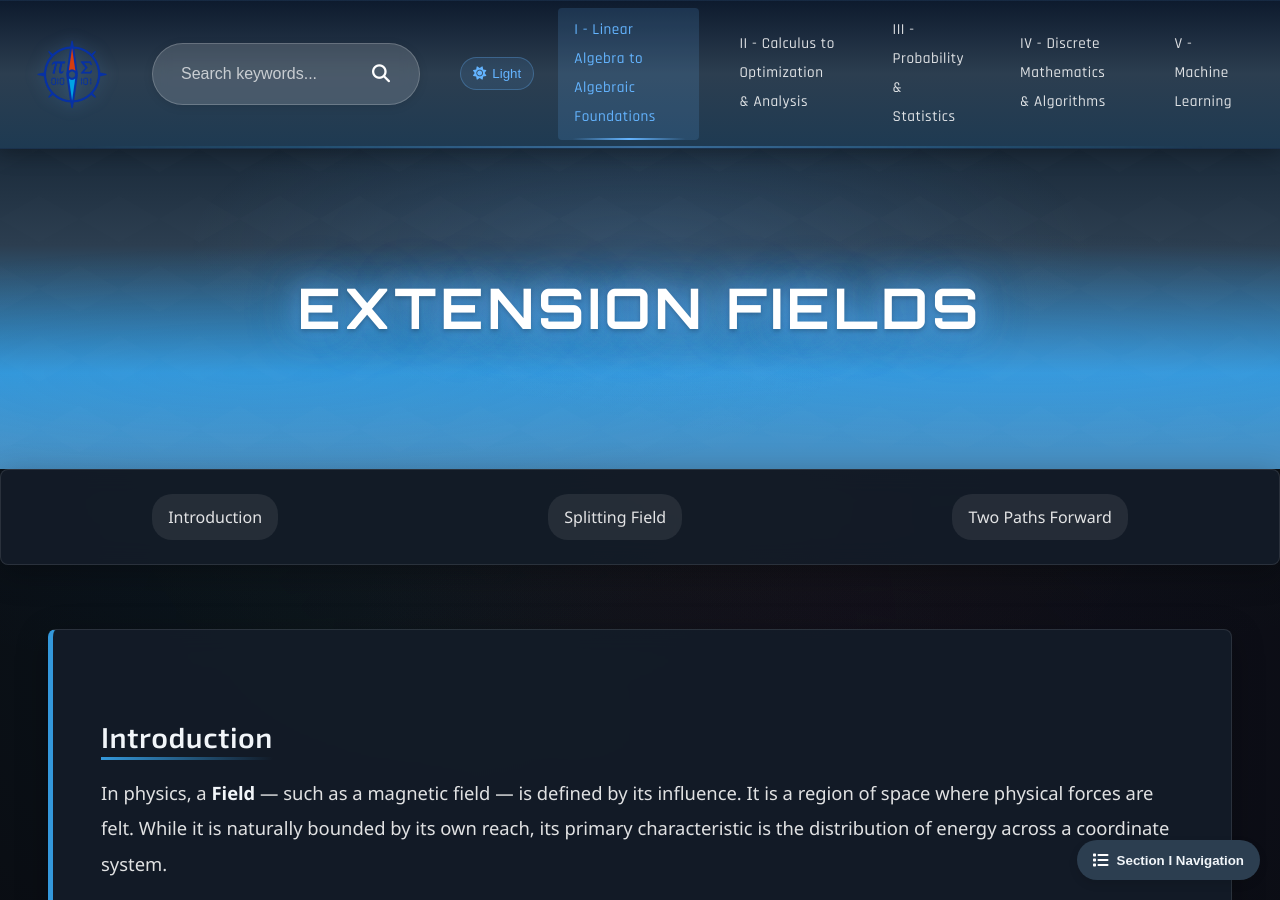
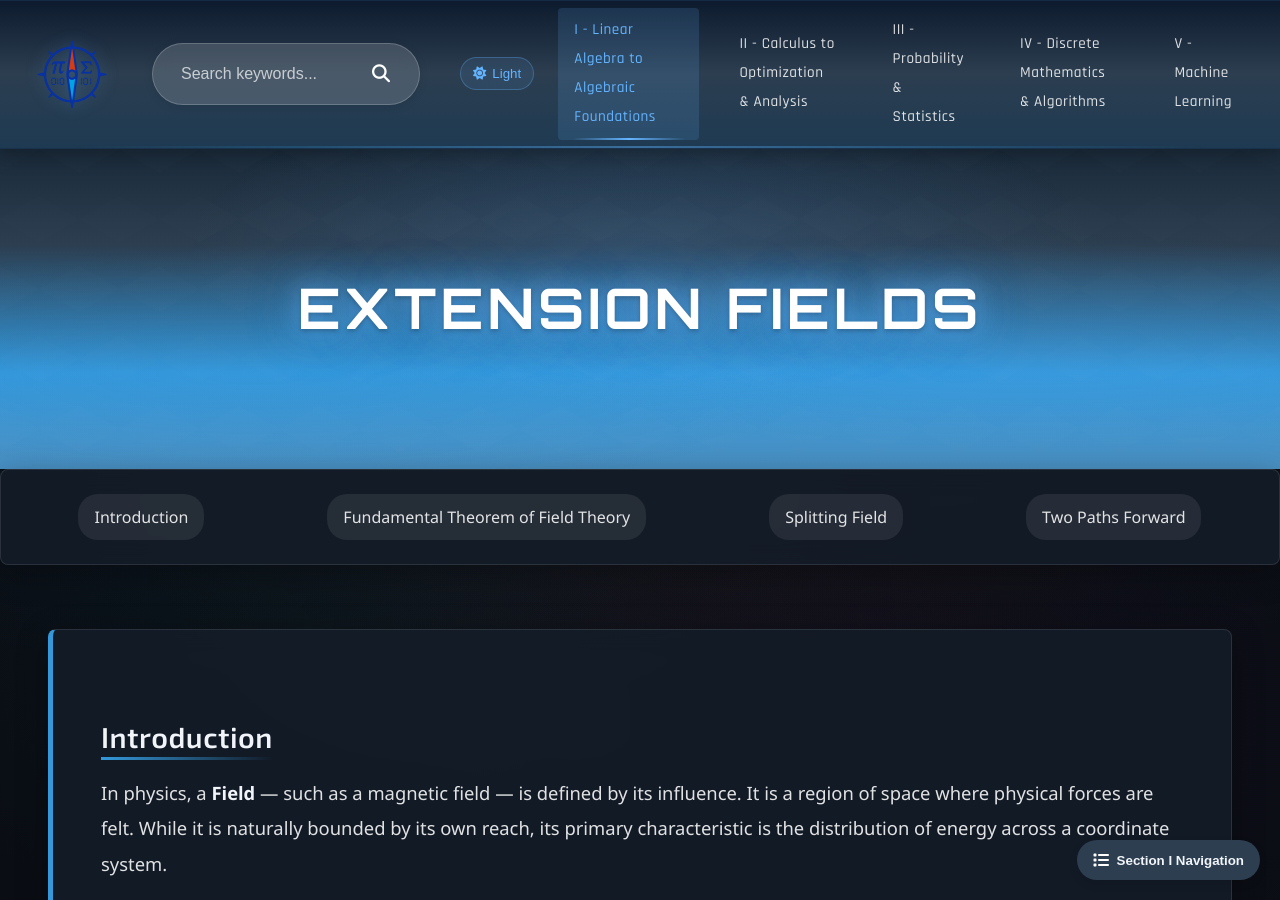
Before and after one commit to Yusukey01/yusukey01.github.io, a Jekyll site: the page built from Mathematics/Linear_algebra/extension_field.html, in a window 1280 px wide and 900 px high. Built offline with Jekyll 4.4.1, drawn with Linux system fonts in a browser that asks for light colours.

Commit message:
fixed texts

```diff
--- a/Mathematics/Linear_algebra/extension_field.html
+++ b/Mathematics/Linear_algebra/extension_field.html
@@ -18,6 +18,7 @@ uses_python: false
 
         <div class="topic-nav">
             <a href="#intro">Introduction</a>
+            <a href="#FTF"> Fundamental Theorem of Field Theory</a>
             <a href="#splitting">Splitting Field</a>
             <a href="#crossroads">Two Paths Forward</a>
         </div>
```
